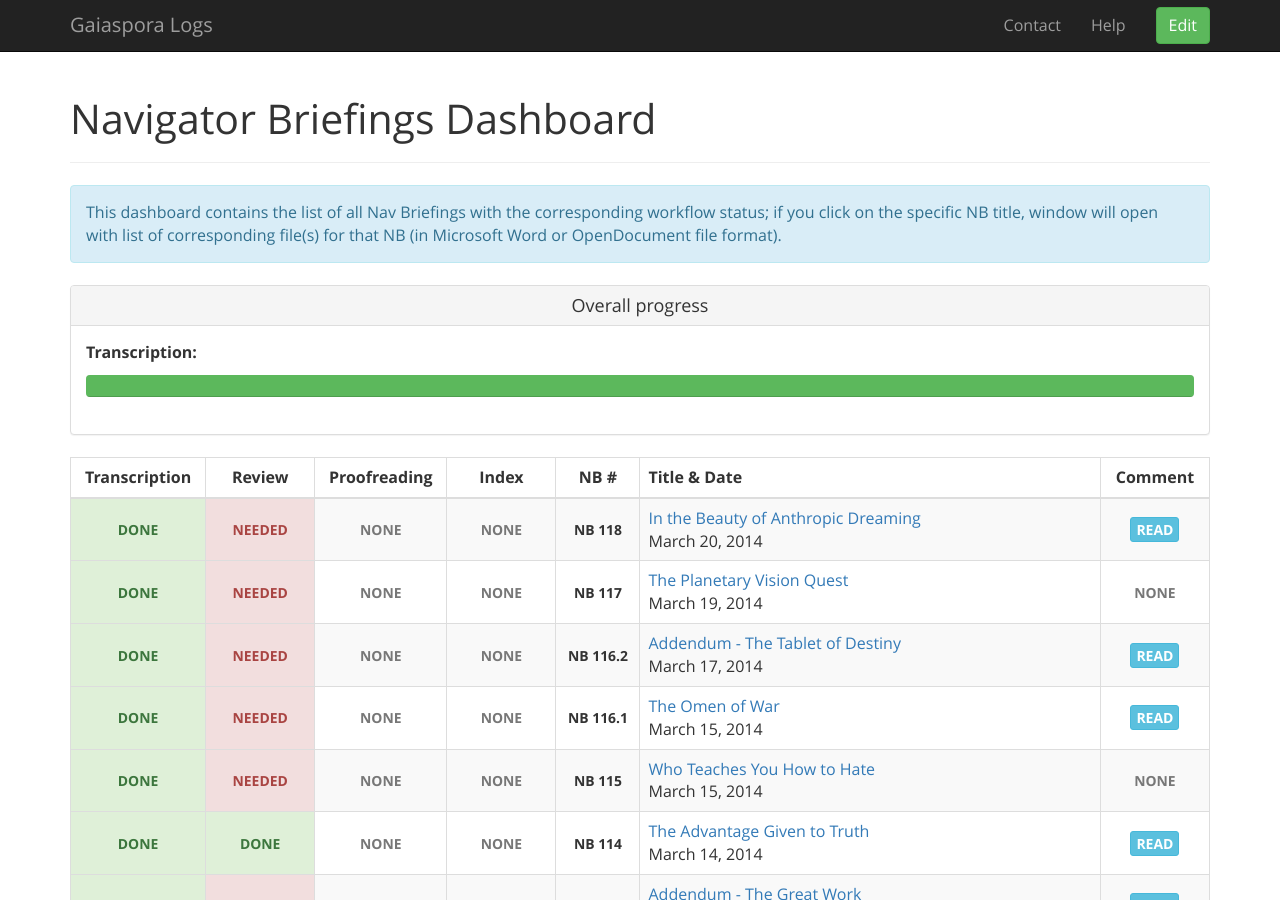
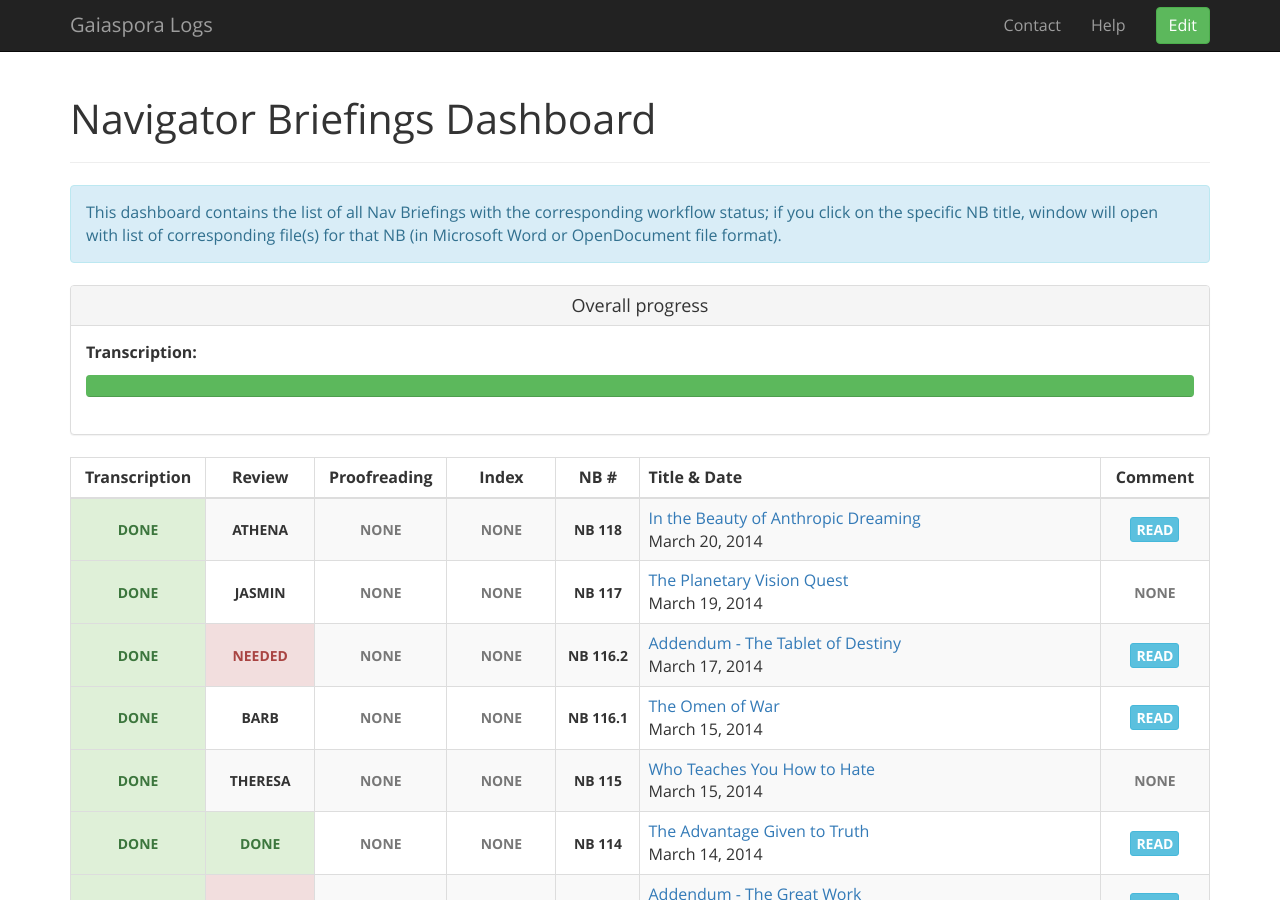
Before and after one commit to gaiaspora/gaiaspora.github.io, a Jekyll site: the page built from content/navigator-briefings.markdown, in a window 1280 px wide and 900 px high. Built offline with Jekyll 4.4.1, drawn with Linux system fonts in a browser that asks for light colours.

Commit message:
Update nb.yaml

```diff
--- a/_data/nb.yaml
+++ b/_data/nb.yaml
@@ -1,6 +1,6 @@
 - NB: "118"
   Transcription: "done"
-  Review: "needed"
+  Review: "Athena"
   Proofreading: "none"
   Index: "none"
   Title: "In the Beauty of Anthropic Dreaming"
@@ -9,7 +9,7 @@
 
 - NB: "117"
   Transcription: "done"
-  Review: "needed"
+  Review: "Jasmin"
   Proofreading: "none"
   Index: "none"
   Title: "The Planetary Vision Quest"
@@ -27,7 +27,7 @@
 
 - NB: "116.1"
   Transcription: "done"
-  Review: "needed"
+  Review: "Barb"
   Proofreading: "none"
   Index: "none"
   Title: "The Omen of War"
@@ -36,7 +36,7 @@
 
 - NB: "115"
   Transcription: "done"
-  Review: "needed"
+  Review: "Theresa"
   Proofreading: "none"
   Index: "none"
   Title: "Who Teaches You How to Hate"
```
